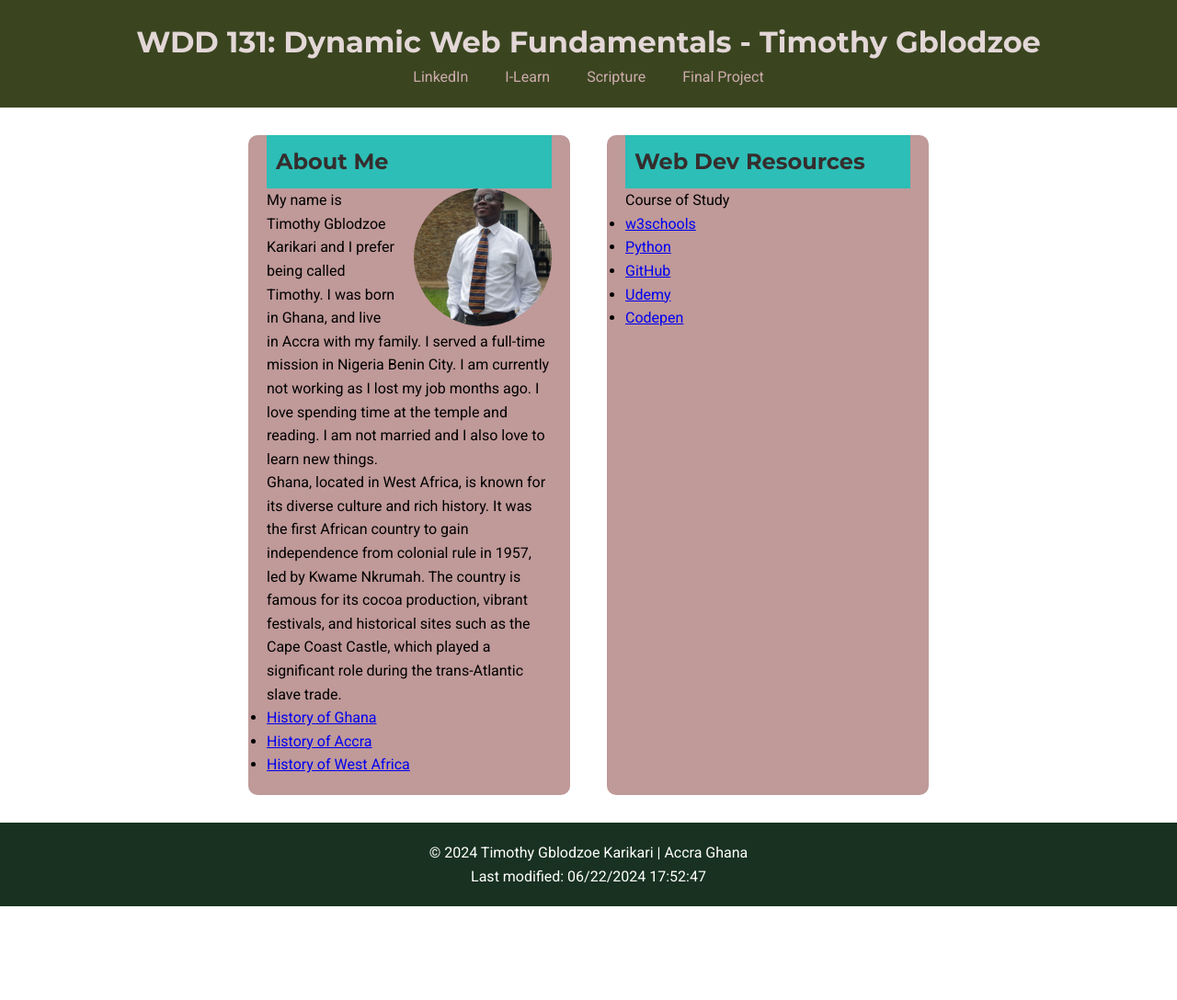
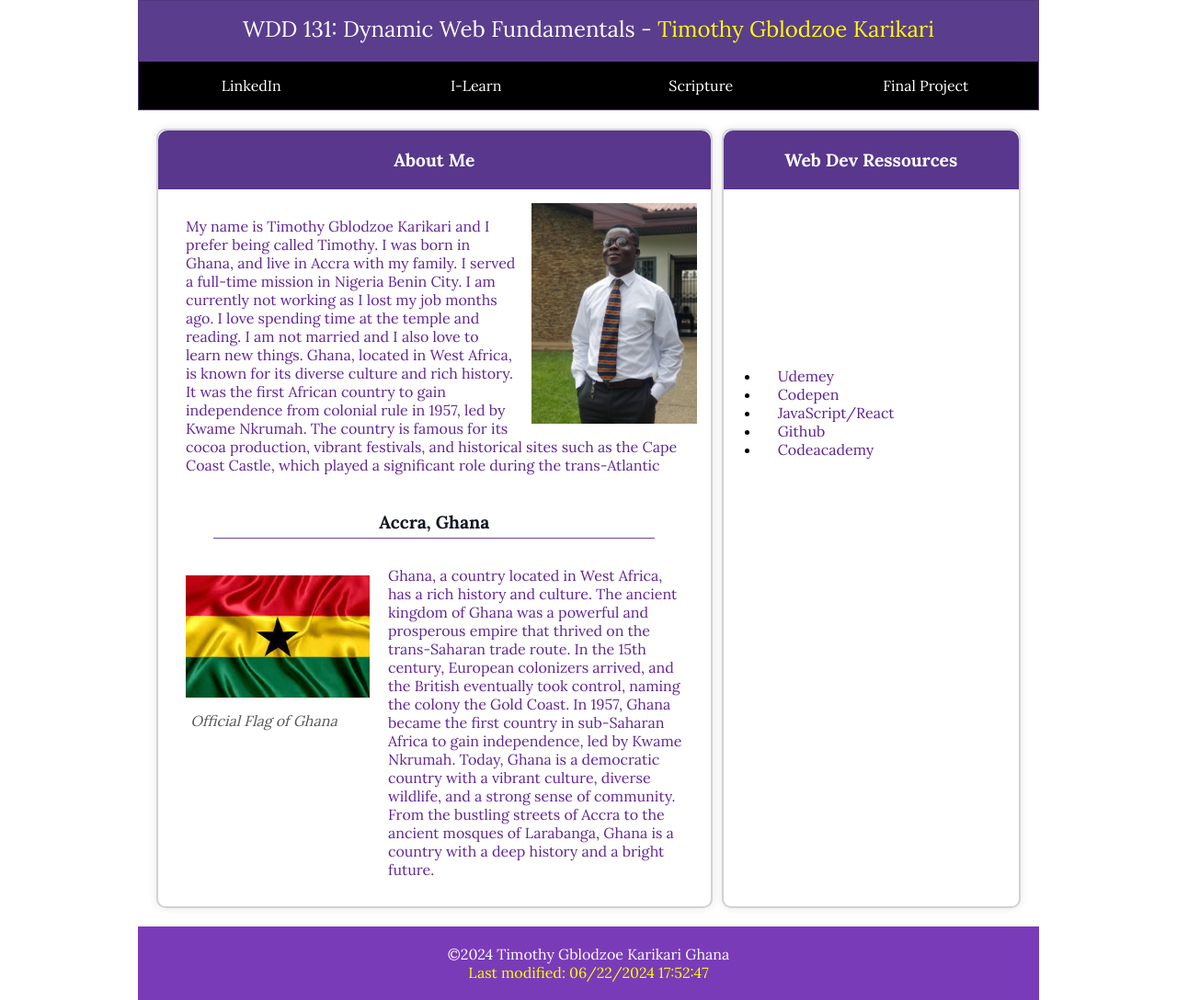
Before and after one commit to xose12/wdd131, a plain HTML site: page index.html in a window 1280 px wide. Shown: the whole page at 92% size. Before the commit the page ends 986 px from the top, so only its background shows below. Drawn offline with Linux system fonts and the light colour scheme.

Commit message:
commit rework

```diff
--- a/index.html
+++ b/index.html
@@ -4,63 +4,73 @@
 <head>
     <meta charset="UTF-8">
     <meta name="viewport" content="width=device-width, initial-scale=1.0">
-    <title>WDD 131 - Dynamic Web Fundamentals - Timothy Gblodzoe Karikari</title>
-    <meta name="description"
-        content="WDD 131 - Dynamic Web Fundamentals | Timothy Karikari | Keyword summary of page content">
-    <meta name="author" content="Timothy Karikari">
+    <title>WDD 131: Dynamic Web Fundamentals - Timothy Gblodzoe Karikari</title>
+    <meta name="description" content="WDD 131 - Dynamic Web Fundamentals - Guelson Laguerre">
+    <meta name="author" content="Guelson Laguerre">
     <link rel="stylesheet" href="styles/base.css">
-    <link
-        href="https://fonts.googleapis.com/css2?family=Roboto:wght@400;700&family=Montserrat:wght@400;700&display=swap"
-        rel="stylesheet">
-    <script src="scripts/getdates.js" defer></script>
+
+    <link rel="preconnect" href="https://fonts.googleapis.com">
+    <link rel="preconnect" href="https://fonts.gstatic.com" crossorigin>
+    <link href="https://fonts.googleapis.com/css2?family=Lora:wght@400;700&display=swap" rel="stylesheet">
 </head>
 
 <body>
+
     <header>
-        <h1>WDD 131: Dynamic Web Fundamentals - Timothy Gblodzoe</h1>
+        <h1>WDD 131: Dynamic Web Fundamentals - <span class="yellowpart">Timothy Gblodzoe Karikari</span></h1>
         <nav>
             <ul>
-                <li><a href="https://www.linkedin.com/in/timothy-karikari-7853681b7">LinkedIn</a></li>
+                <li><a href="https://www.linkedin.com/in/timothy-karikari-7853681b7/">LinkedIn</a></li>
                 <li><a href="https://byui.instructure.com/">I-Learn</a></li>
-                <li><a href="https://www.churchofjesuschrist.org/study/scriptures">Scripture</a></li>
-                <li><a href="#">Final Project</a></li>
+                <li><a href="https://www.churchofjesuschrist.org/study/scriptures/bofm/jacob/2?lang=eng">Scripture</a></li>
+                <li><a href="https://xose12.github.io/wdd131/">Final Project</a></li>
             </ul>
         </nav>
     </header>
+
     <main>
-        <section class="card card1">
+        <section class="card">
             <h2>About Me</h2>
-            <img src="images/timothy.jpg" alt="Timothy Gblodzoe" class="profile-image">
-            <p>My name is Timothy Gblodzoe Karikari and I prefer being called Timothy. I was born in Ghana, and live in
-                Accra with my family. I served a full-time mission in Nigeria Benin City. I am currently not working as
-                I lost my job months ago. I love spending time at the temple and reading. I am not married and I also
-                love to learn new things.</p>
-            <p>Ghana, located in West Africa, is known for its diverse culture and rich history. It was the first
-                African country to gain independence from colonial rule in 1957, led by Kwame Nkrumah. The country is
-                famous for its cocoa production, vibrant festivals, and historical sites such as the Cape Coast Castle,
-                which played a significant role during the trans-Atlantic slave trade.</p>
+            <img class="aright" src="images/timothy.jpg" alt="Hello, my name is Guelson Laguerre" width="200">
+            <p>My name is Timothy Gblodzoe Karikari and I prefer being called Timothy. I was born in Ghana, and live in Accra with my family. I served a full-time mission in Nigeria Benin City. I am currently not working as I lost my job months ago. I love spending time at the temple and reading. I am not married and I also love to learn new things.
+                Ghana, located in West Africa, is known for its diverse culture and rich history.
+                 It was the first African country to gain independence from colonial rule in 1957,
+                 led by Kwame Nkrumah. The country is famous for its cocoa production, vibrant festivals,
+                 and historical sites such as the Cape Coast Castle,
+                 which played a significant role during the trans-Atlantic</p>
+            <h3>Accra, Ghana</h3>
+            <hr>
+            <figure class="aleft">
+                <img class="aleft" src="images/ghana-flag.jpg" alt="Hello, my name is Guelson Laguerre" width="200">
+                <figcaption>Official Flag of Ghana</figcaption>
+            </figure>
+            <p>
+                Ghana, a country located in West Africa, has a rich history and culture.
+                The ancient kingdom of Ghana was a powerful and prosperous empire that thrived on the trans-Saharan trade route.
+                In the 15th century, European colonizers arrived, and the British eventually took control,
+                naming the colony the Gold Coast. In 1957, Ghana became the first country in sub-Saharan Africa to gain independence,
+                led by Kwame Nkrumah. Today, Ghana is a democratic country with a vibrant culture, diverse wildlife,
+                and a strong sense of community. From the bustling streets of Accra to the ancient mosques of Larabanga,
+                 Ghana is a country with a deep history and a bright future.
+            </p>
+        </section>
+        <section class="card">
+            <h2>Web Dev Ressources</h2>
             <ul>
-                <li><a href="https://en.wikipedia.org/wiki/History_of_Ghana">History of Ghana</a></li>
-                <li><a href="https://en.wikipedia.org/wiki/Accra">History of Accra</a></li>
-                <li><a href="https://en.wikipedia.org/wiki/History_of_West_Africa">History of West Africa</a></li>
-            </ul>
-        </section>
-        <section class="card card2">
-            <h2>Web Dev Resources</h2>
-            <p>Course of Study</p>
-            <ul>
-                <li><a href="https://www.w3schools.com/">w3schools</a></li>
-                <li><a href="https://www.python.org/">Python</a></li>
-                <li><a href="https://github.com/">GitHub</a></li>
-                <li><a href="https://www.udemy.com/">Udemy</a></li>
-                <li><a href="https://www.codepen.com/">Codepen</a></li>
+                <li><a href="https://www.udemy.com/cart/subscribe/course/5798868/">Udemey</a></li>
+                <li><a href="https://codepen.io/pen/">Codepen</a></li>
+                <li><a href="https://react.dev/">JavaScript/React</a></li>
+                <li><a href="https://github.com/xose12/wdd131">Github</a></li>
+                <li><a href="https://www.youtube.com/watch?v=JqCo6XaXTAk">Codeacademy</a></li>
             </ul>
         </section>
     </main>
+
     <footer>
-        <p>&copy; <span id="currentyear"></span> Timothy Gblodzoe Karikari | Accra Ghana</p>
-        <p id="lastModified"></p>
+        <p>&copy;<span id="currentyear"></span>  Timothy Gblodzoe Karikari  Ghana</p>
+        <p id="lastModified" class="yellowpart"></p>
     </footer>
+    <script src="scripts/getdates.js" defer></script>
 </body>
 
 </html>
--- a/styles/base.css
+++ b/styles/base.css
@@ -1,93 +1,171 @@
-/* Reset */
 * {
     margin: 0;
     padding: 0;
     box-sizing: border-box;
 }
 
-/* Typography */
 body {
-    font-family: 'Roboto', sans-serif;
-    line-height: 1.6;
+    max-width: 980px;
+    margin: 0 auto;
+    font-family: "Lora", sans-serif;
+    font-weight: 400;
 }
 
-h1, h2 {
-    font-family: 'Montserrat', sans-serif;
-    font-weight: bold;
+
+.yellowpart {
+    color: yellow;
+}
+/* header, */
+header {
+    background-color: #3e1b7ad8;
+    color: #fff;
+    align-items: center;
+    justify-content: center;
+    border: 1px solid rgba(0, 0, 0, 0.1);
 }
 
-/* Layout */
-body {
-    display: flex;
-    flex-direction: column;
-    min-height: 100vh;
+
+main {
+    margin: 0 auto;
 }
 
-header {
-    background-color: #3a4520;
-    color: rgb(227, 215, 215);
-    padding: 20px;
+h1 {
+    font-size: 1.5rem;
+    font-weight: 100;
     text-align: center;
+    padding: 15px;
+    padding-bottom: 20px;
+}
+
+nav {
+    background-color: #000000;
+    margin: 0 auto;
+
 }
 
 nav ul {
     list-style-type: none;
-    display: flex;
-    justify-content: center;
 }
 
-nav ul li {
-    margin: 0 20px;
-}
-
-nav ul li a {
-    color: rgb(206, 172, 172);
+nav a {
+    display: block;
+    color: #fff;
+    text-align: center;
+    padding: 1rem;
     text-decoration: none;
 }
 
-nav ul li a:hover {
-    text-decoration: underline;
+nav a:hover {
+    text-decoration: overline;
+    color: yellow;
 }
 
+
+
+@media (min-width: 640px) {
+    nav ul {
+        display: flex;
+    }
+    nav ul li {
+        flex: 1 1 100%;
+    }
+}
+
+
 main {
-    flex: 1;
-    max-width: 800px;
-    margin: auto;
-    padding: 20px;
     display: grid;
-    grid-gap: 20px;
-    grid-template-columns: repeat(auto-fit, minmax(300px, 1fr));
+    grid-template-columns: 2.6fr 1.4fr;
+    gap: 10px;
+    margin: 20px;
 }
 
 .card {
-    background-color: #c09999;
-    padding: 20px;
+    background-color: #fff;
     border-radius: 10px;
-    margin: 10px;
-    position: relative;
-    overflow: hidden;
+    border: 2px solid #d3d2d2;
+    box-shadow: 0 0 10px rgba(0, 0, 0, 0.1);
 }
 
-.card img.profile-image {
+.aright {
     float: right;
-    width: 150px; /* Adjust size as needed */
-    height: 150px; /* Adjust size as needed */
-    border-radius: 50%;
-    margin-left: 20px; /* Space between text and image */
-    object-fit: cover;
-    object-position: center;
+    width: 210px;
+    height: auto;
+    padding: 15px;
 }
 
-.card h2 {
-    background-color: #2cbeb7;
-    color: rgb(54, 45, 45);
-    padding: 10px;
-    margin-top: -20px;
+.aleft {
+    float: left;
+    width: 230px;
+    height: auto;
+    padding: 15px;
+    text-align: center;
 }
 
-footer {
-    background-color: #183120;
-    color: white;
+.aleft img {
+    display: block;
+    margin: 0 auto;
+}
+
+.aleft figcaption {
+    margin-top: 10px;
+    font-style: italic;
+    color: #555;
+    text-align: center;
+}
+
+.aleft+p {
+    margin-left: 230px;
+}
+
+section h2 {
+    font-size: 1.2rem;
+    background-color: #3a1479d8;
+    color: #fff;
     text-align: center;
     padding: 20px;
+    border-radius: 10px 10px 0 0;
 }
+
+section h3 {
+    font-size: 1.2rem;
+    color: #111622;
+    text-align: center;
+    padding-top: 10px;
+}
+
+section hr {
+    border: none;
+    width: 80%;
+    height: 1.3px;
+    background-color: #52268bd8;
+    margin: 10px 60px;
+    margin-top: 5px;
+}
+
+section p {
+    padding: 20px;
+    margin: 10px;
+    color: #612596;
+}
+
+section ul {
+    margin-left: 40px;
+    margin-top: 60%;
+}
+
+
+
+
+section a {
+    color: #5c2191;
+    padding: 1.2rem;
+    text-decoration: none;
+}
+
+
+footer {
+    background-color: #6318add8;
+    color: #fff;
+    padding: 20px 0;
+    text-align: center;
+}
```
Also changed, not shown: images/ghana-flag.jpg (renamed from images/ghana-flag.jpeg).
